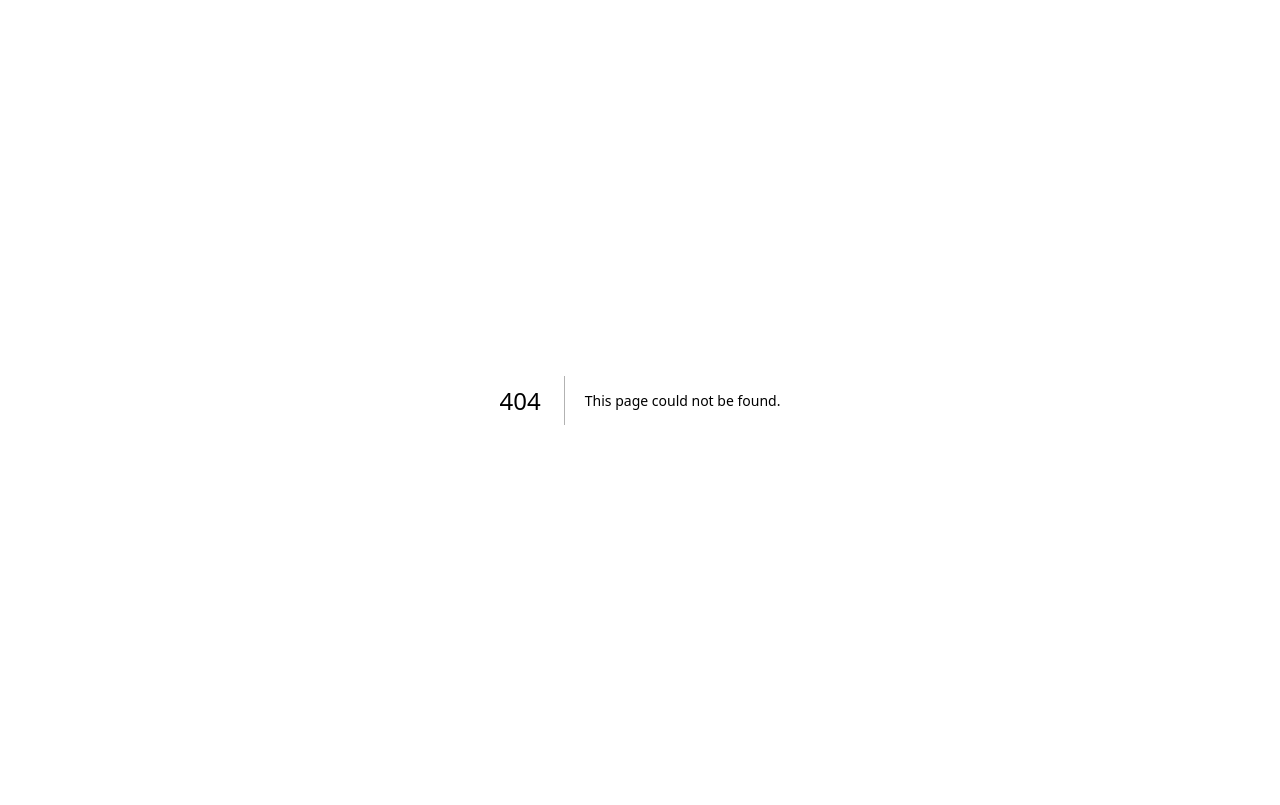
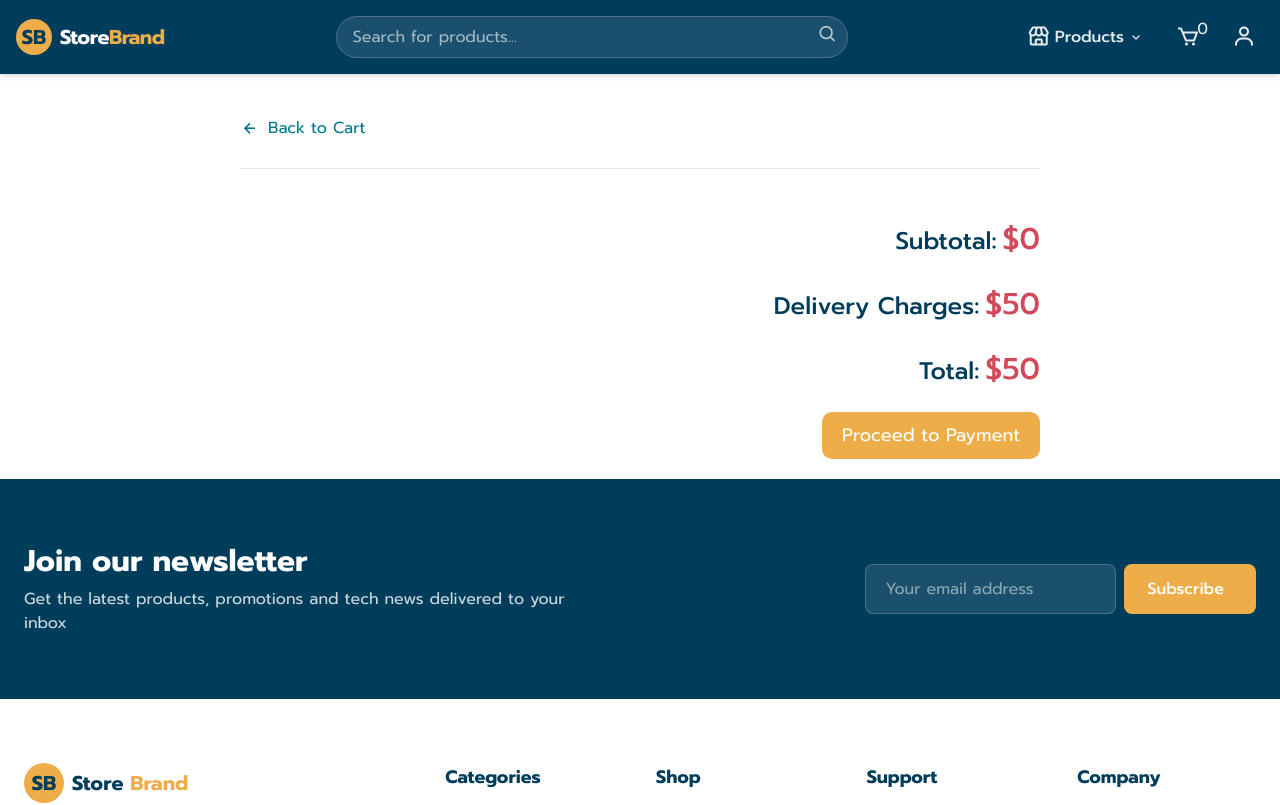
Before and after one commit to raghuveertech/e-commerce-next15, a Next.js app: page /checkout in a window 1280 px wide. Before the commit this address had no page. Shown: the top 805 px of the page. Built offline with nearby package versions, Linux system fonts and the light colour scheme.

Commit message:
checkout page complete

```diff
--- a/src/app/(store)/cart/page.tsx
+++ b/src/app/(store)/cart/page.tsx
@@ -37,7 +37,7 @@ const CartPage = () => {
       <div className='cart-list'>
         {
           cart.map((item: any) => {
-            return <div className='cart-item'>
+            return <div className='cart-item' key={item.productId}>
               <div className='product-image'>
                 <Link href={`/products/${item.category}/${item.productId}`}>
                   <Image src={item.image ? item.image : '/images/placeholder.png'} alt={item.name} width={200} height={100} />
--- /dev/null
+++ b/src/app/(store)/checkout/cart.scss
@@ -0,0 +1,60 @@
+.cart-container {
+  max-width: 800px;
+  margin: 20px auto;
+  .cart-list {
+    display: flex;
+    flex-direction: column;
+    .cart-item {
+      margin-bottom: 20px;
+      display: flex;
+      align-items: center;
+      gap: 20px;
+      border-bottom: 1px solid #ccc;
+      padding: 20px 0;
+      .product-image {
+        width: 250px;
+        flex: 0 0 250px;
+      }
+      .product-details {
+        .product-title {
+          margin: 0 0 10px 0;
+          font-size: 26px;
+          font-weight: 500;
+          color: #d1495b;
+        }
+      }
+      .product-price {
+        margin-left: auto;
+        color: #d1495b;
+      }
+    }
+  }
+  .cart-footer {
+    text-align: right;
+    .sub-total {
+      margin-bottom: 20px;
+      label {
+        font-size: 24px;
+        color: #003d5b;
+        font-weight: 500;
+      }
+      .price {
+        color: #d1495b;
+        font-size: 30px;
+        font-weight: 500;
+      }
+    }
+    .button {
+      background-color: #edae49;
+      display: inline-block;
+      padding: 10px 20px;
+      border-radius: 10px;
+      color: #fff;
+      font-size: 18px;
+      transition: all 0.3s;
+      &:hover {
+        background-color: #c08c39;
+      }
+    }
+  }
+}
--- /dev/null
+++ b/src/app/(store)/checkout/page.tsx
@@ -0,0 +1,42 @@
+'use client';
+
+import React, { useContext, useState } from 'react';
+import './cart.scss'
+import Image from 'next/image';
+import Link from 'next/link';
+import { CartContext } from '@/app/CartContextProvider';
+
+const CheckoutPage = () => {
+
+  const { cart } = useContext(CartContext);
+
+  let subTotal = 0;
+  let deliveryCharges = 0;
+
+  cart.forEach((item: any) => {
+    subTotal += (item.qty * item.price)
+  });
+
+  if (subTotal < 500) {
+    deliveryCharges = 50;
+  }
+
+  return (
+    <div className='cart-container'>
+      <div className='border-b border-gray-200 mb-12 pb-6'>
+        <Link href="/cart" className="inline-flex items-center text-[#00798c] hover:text-[#003d5b] transition-colors">
+          <i className="bx bx-left-arrow-alt mr-2 text-xl"></i> Back to Cart
+        </Link>
+      </div>
+
+      <div className='cart-footer'>
+        <p className='sub-total'><label>Subtotal:</label> <span className='price'>${subTotal}</span></p>
+        <p className='sub-total'><label>Delivery Charges:</label> <span className='price'>${deliveryCharges}</span></p>
+        <p className='sub-total'><label>Total:</label> <span className='price'>${subTotal + deliveryCharges}</span></p>
+        <Link href={'/payment'} className='button'>Proceed to Payment</Link>
+      </div>
+
+    </div>
+  )
+}
+export default CheckoutPage;
--- a/src/app/components/Navigation.tsx
+++ b/src/app/components/Navigation.tsx
@@ -11,10 +11,12 @@ const Navigation = () => {
   const [totalQty, setTotalQty] = useState(0);
 
   useEffect(() => {
+    let total = 0;
     cart.forEach((item: any) => {
-      setTotalQty(totalQty + item.qty)
+      total += item.qty;
     });
-  }, []);
+    setTotalQty(total);
+  }, [cart]);
 
   return (
     <nav className='fixed top-0 left-0 right-0 bg-[#003d5d] shadow-md py-4 z-50'>
```
